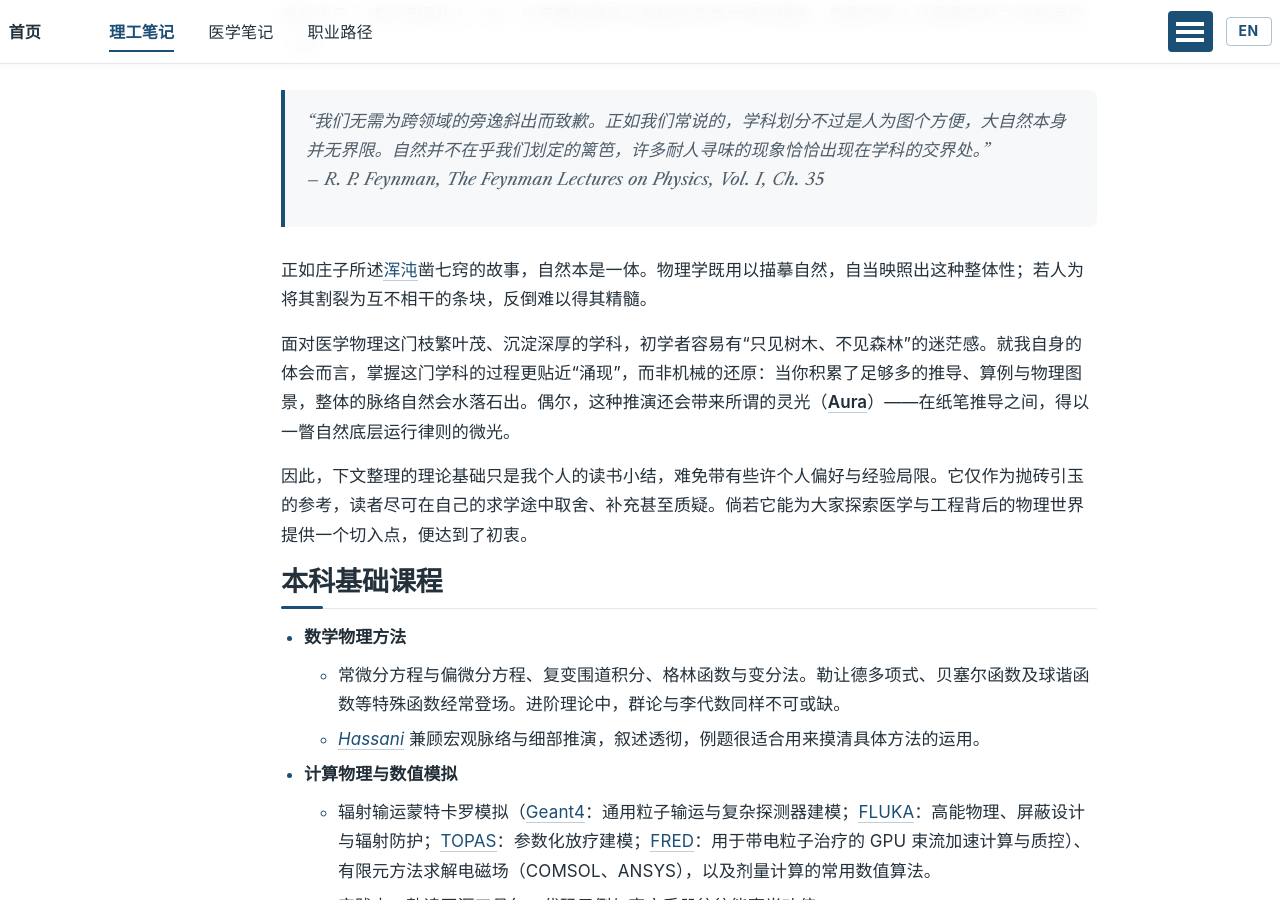
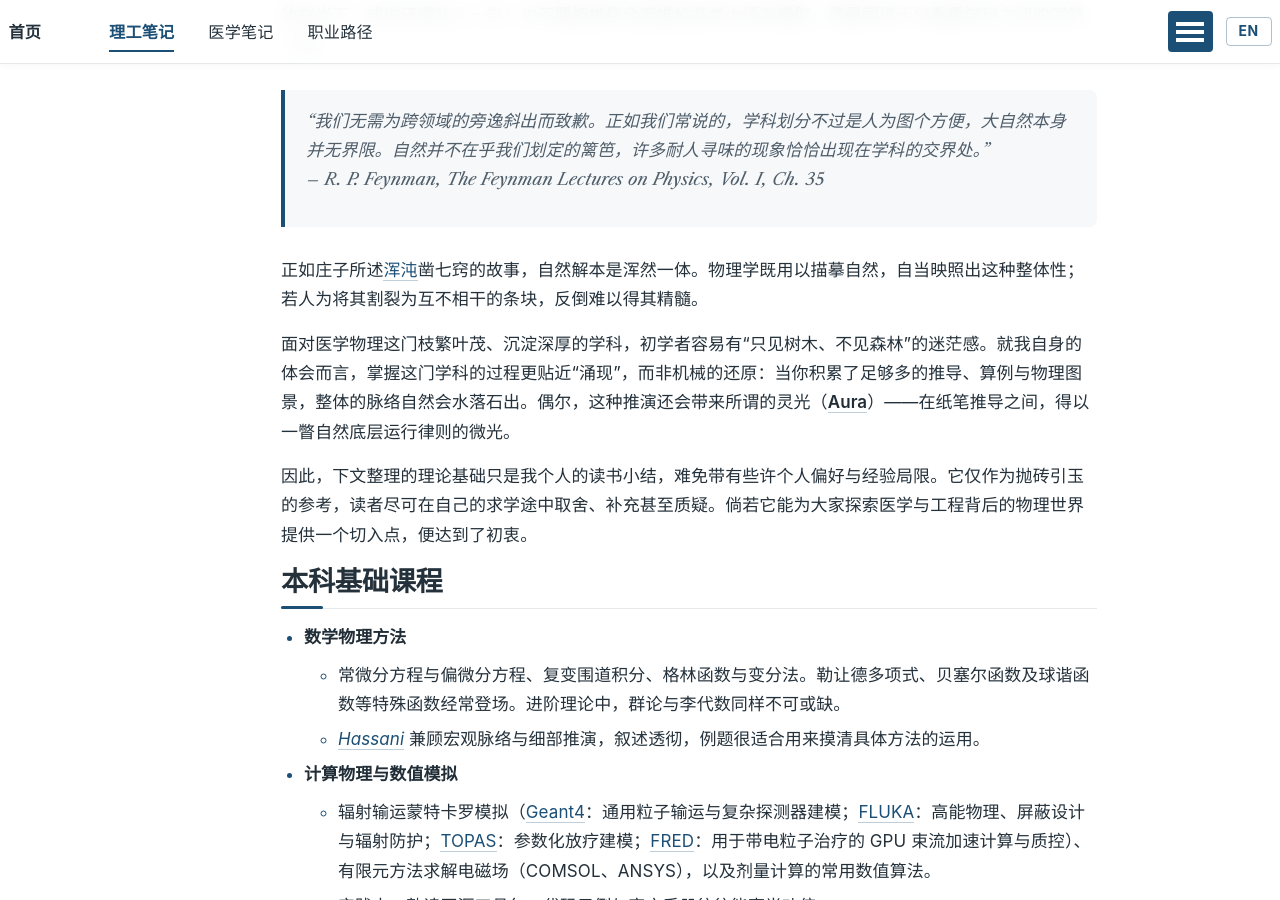
Before and after one commit to Louis-QiuyuLu/Louis-QiuyuLu.github.io, a Jekyll site: the page built from _pages/zh-notes-on-stem.md, in a window 1280 px wide and 900 px high, scrolled down 656 px. Built offline with Jekyll 4.4.1, drawn with Linux system fonts in a browser that asks for light colours; some web fonts are replaced; formulas are drawn with MathJax 3.

Commit message:
Update zh-notes-on-stem.md

```diff
--- a/_pages/zh-notes-on-stem.md
+++ b/_pages/zh-notes-on-stem.md
@@ -23,7 +23,7 @@ ref: notes-on-stem
 > “我们无需为跨领域的旁逸斜出而致歉。正如我们常说的，学科划分不过是人为图个方便，大自然本身并无界限。自然并不在乎我们划定的篱笆，许多耐人寻味的现象恰恰出现在学科的交界处。”
 > – *R. P. Feynman, The Feynman Lectures on Physics, Vol. I, Ch. 35*
 
-正如庄子所述[浑沌](https://en.wikipedia.org/wiki/Hundun)凿七窍的故事，自然本是一体。物理学既用以描摹自然，自当映照出这种整体性；若人为将其割裂为互不相干的条块，反倒难以得其精髓。
+正如庄子所述[浑沌](https://en.wikipedia.org/wiki/Hundun)凿七窍的故事，自然解本是浑然一体。物理学既用以描摹自然，自当映照出这种整体性；若人为将其割裂为互不相干的条块，反倒难以得其精髓。
 
 面对医学物理这门枝繁叶茂、沉淀深厚的学科，初学者容易有“只见树木、不见森林”的迷茫感。就我自身的体会而言，掌握这门学科的过程更贴近“涌现”，而非机械的还原：当你积累了足够多的推导、算例与物理图景，整体的脉络自然会水落石出。偶尔，这种推演还会带来所谓的灵光（[**Aura**](https://en.wikipedia.org/wiki/The_Work_of_Art_in_the_Age_of_Mechanical_Reproduction)）——在纸笔推导之间，得以一瞥自然底层运行律则的微光。
 
```
